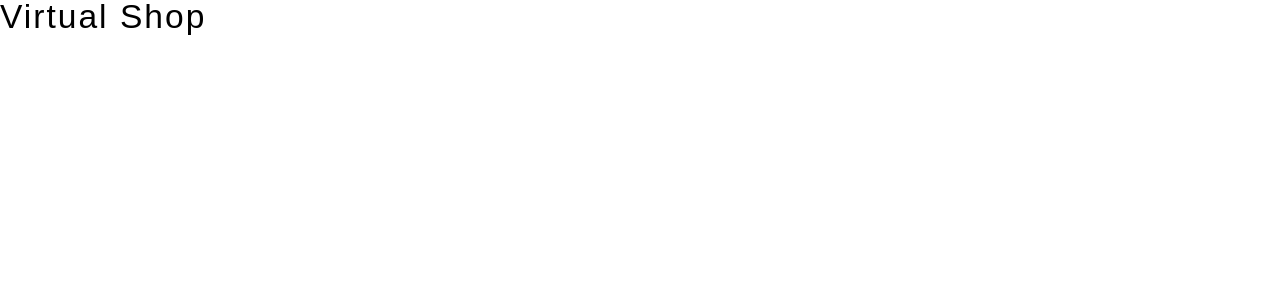
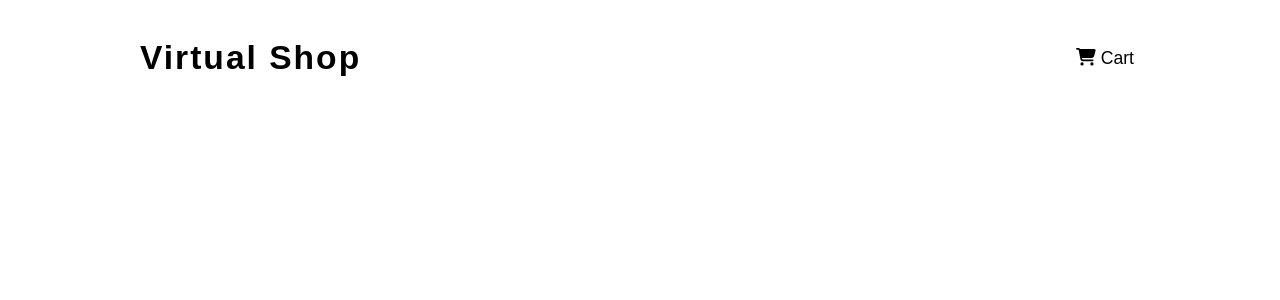
Before and after one commit to savawebdev/shopping-cart, a React (Create React App) app: page / in a window 1280 px wide. Shown: the top 300 px of the page. Built offline with nearby package versions, Linux system fonts and the light colour scheme; a web font is replaced by a local one.

Commit message:
Added CartButton component

```diff
--- a/package.json
+++ b/package.json
@@ -3,6 +3,10 @@
   "version": "0.1.0",
   "private": true,
   "dependencies": {
+    "@fortawesome/fontawesome-svg-core": "^6.1.1",
+    "@fortawesome/free-regular-svg-icons": "^6.1.1",
+    "@fortawesome/free-solid-svg-icons": "^6.1.1",
+    "@fortawesome/react-fontawesome": "^0.1.18",
     "@testing-library/jest-dom": "^5.16.4",
     "@testing-library/react": "^13.2.0",
     "@testing-library/user-event": "^13.5.0",
--- a/src/App.module.css
+++ b/src/App.module.css
@@ -2,6 +2,9 @@
 @import url("https://fonts.googleapis.com/css2?family=Koulen&family=Montserrat:wght@400;700&display=swap");
 
 /* CUSTOM PROPERTIES */
+:root {
+  --clr-coral: #ff8484;
+}
 
 /* RESET CSS */
 @import "./Reset.css";
--- /dev/null
+++ b/src/components/Header/CartButton/CartButton.js
@@ -0,0 +1,13 @@
+import styles from "./CartButton.module.css";
+import { FontAwesomeIcon } from "@fortawesome/react-fontawesome";
+import { faCartShopping } from "@fortawesome/free-solid-svg-icons";
+
+const CartButton = () => {
+  return (
+    <button class={styles["cart-button"]}>
+      <FontAwesomeIcon icon={faCartShopping} /> Cart
+    </button>
+  );
+};
+
+export default CartButton;
--- /dev/null
+++ b/src/components/Header/CartButton/CartButton.module.css
@@ -0,0 +1,5 @@
+.cart-button {
+  background: none;
+  border: none;
+  font-size: 1.1rem;
+}
--- a/src/components/Header/Header.js
+++ b/src/components/Header/Header.js
@@ -1,10 +1,12 @@
 import styles from "./Header.module.css";
 import Brand from "./Brand/Brand";
+import CartButton from "./CartButton/CartButton";
 
 const Header = () => {
   return (
-    <header>
+    <header className={styles.header}>
       <Brand />
+      <CartButton />
     </header>
   );
 };
--- a/src/components/Header/Header.module.css
+++ b/src/components/Header/Header.module.css
@@ -0,0 +1,8 @@
+.header {
+  align-items: center;
+  display: flex;
+  height: 100px;
+  justify-content: space-between;
+  margin-inline: auto;
+  max-width: 1000px;
+}
```
Also changed, not shown: 2 other files (tests, documents, lock files or other folders).
